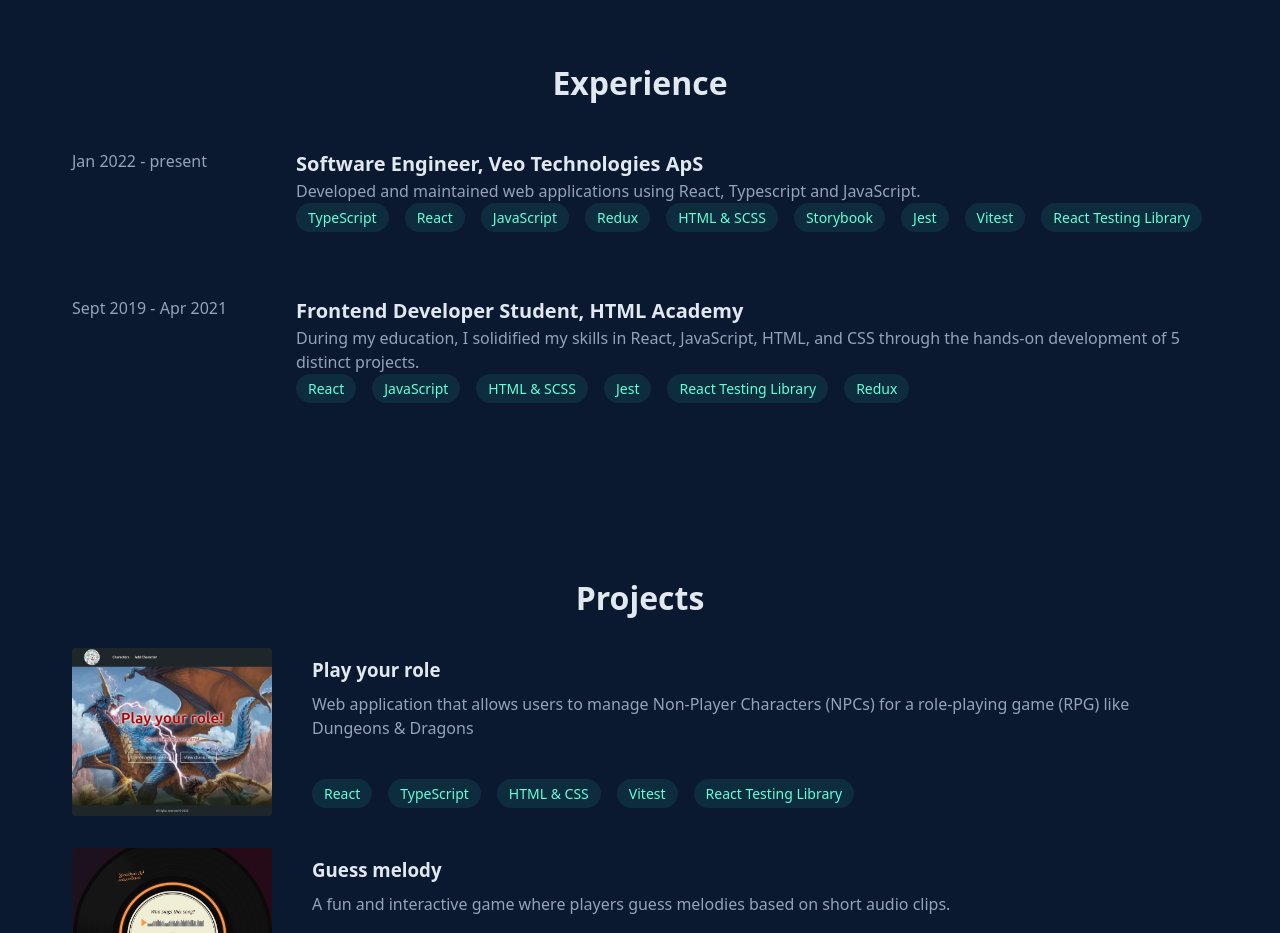
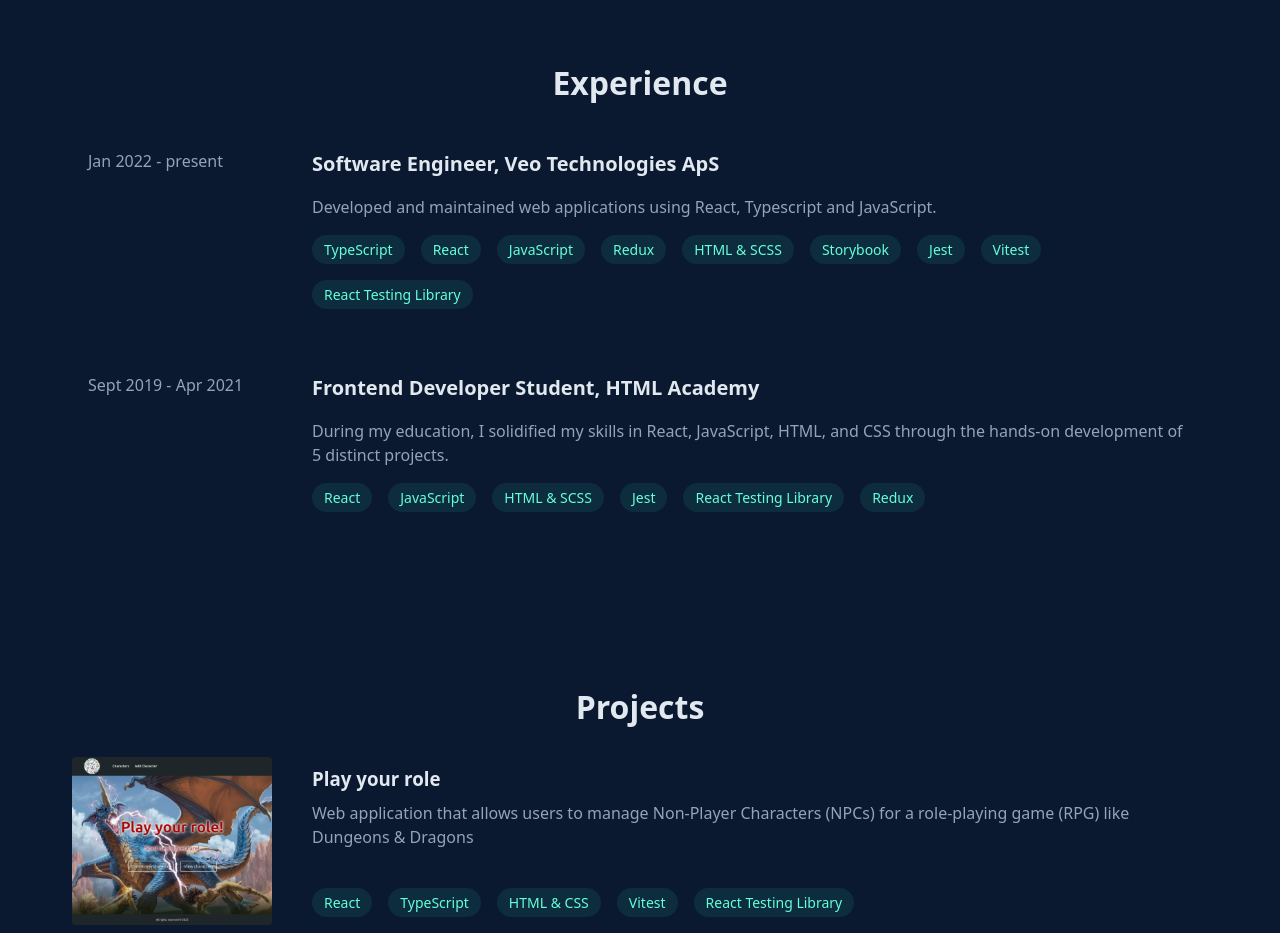
Before and after one commit to ElizabethSh/project-zero, a React (Vite) app: page / in a window 1280 px wide. Shown: the part 1660-2593 px from the top of the page. Built offline with nearby package versions, Linux system fonts and the light colour scheme.

Commit message:
Update styles

```diff
--- a/src/pages/expirience/expirience.scss
+++ b/src/pages/expirience/expirience.scss
@@ -1,3 +1,5 @@
+@use "../../index.scss";
+
 .experience {
   display: grid;
   justify-items: center;
@@ -11,14 +13,14 @@
   .experience__company-link {
     display: flex;
     gap: 2rem;
-    padding: 1rem 0;
+    padding: 1rem;
 
     &:hover {
       background-color: var(--background-color-experience-hover);
       border-radius: 0.4rem;
 
       .experience__title {
-        color: var(--green);
+        color: var(--text-color-title-hover);
       }
     }
 
@@ -34,6 +36,10 @@
     margin: 0;
   }
 
+  .experience__content {
+    display: grid;
+    gap: 1rem;
+
     .experience__title {
       color: var(--text-color-secondary);
       font-size: 1.25rem;
@@ -44,6 +50,7 @@
     .experience__description {
       text-align: left;
     }
+  }
 
   .skills {
     display: flex;
@@ -51,12 +58,7 @@
     flex-wrap: wrap;
 
     .skill {
-      background-color: var(--background-color-skill);
-      padding: 0.25rem 0.75rem;
-      border-radius: 1rem;
-      font-size: 0.875rem;
-      color: var(--text-color-skill);
-      font-weight: 500;
+      @include index.skill;
     }
   }
 }
```
Lines whose indentation alone changed are shown as unchanged.
